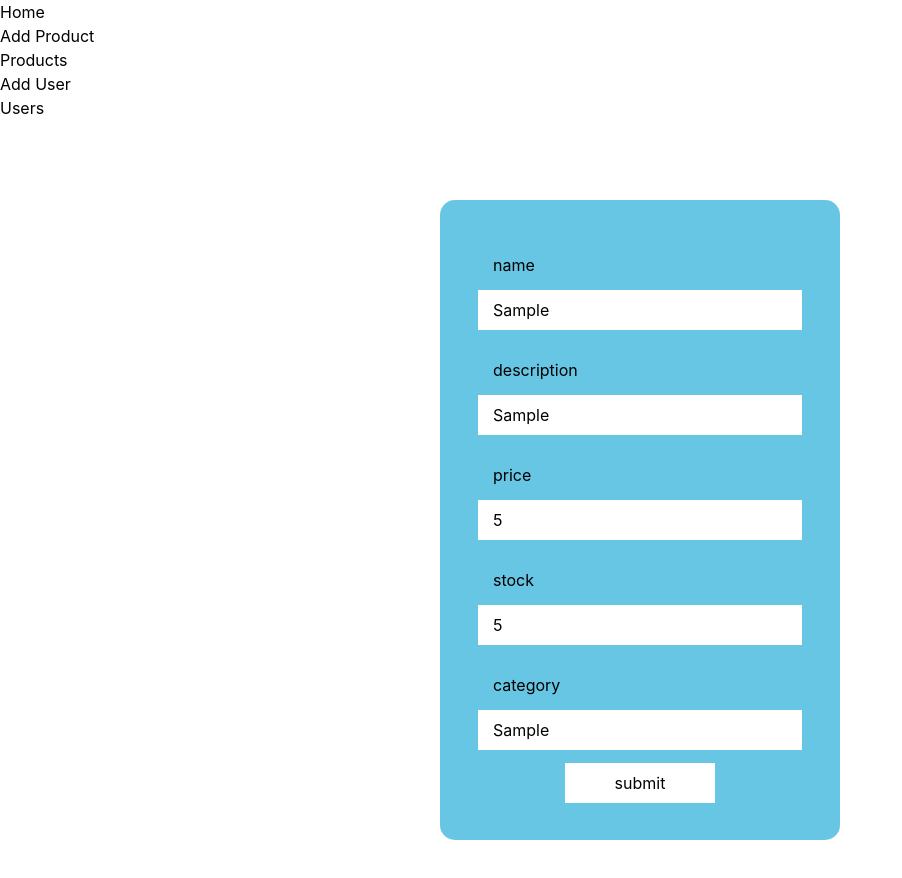
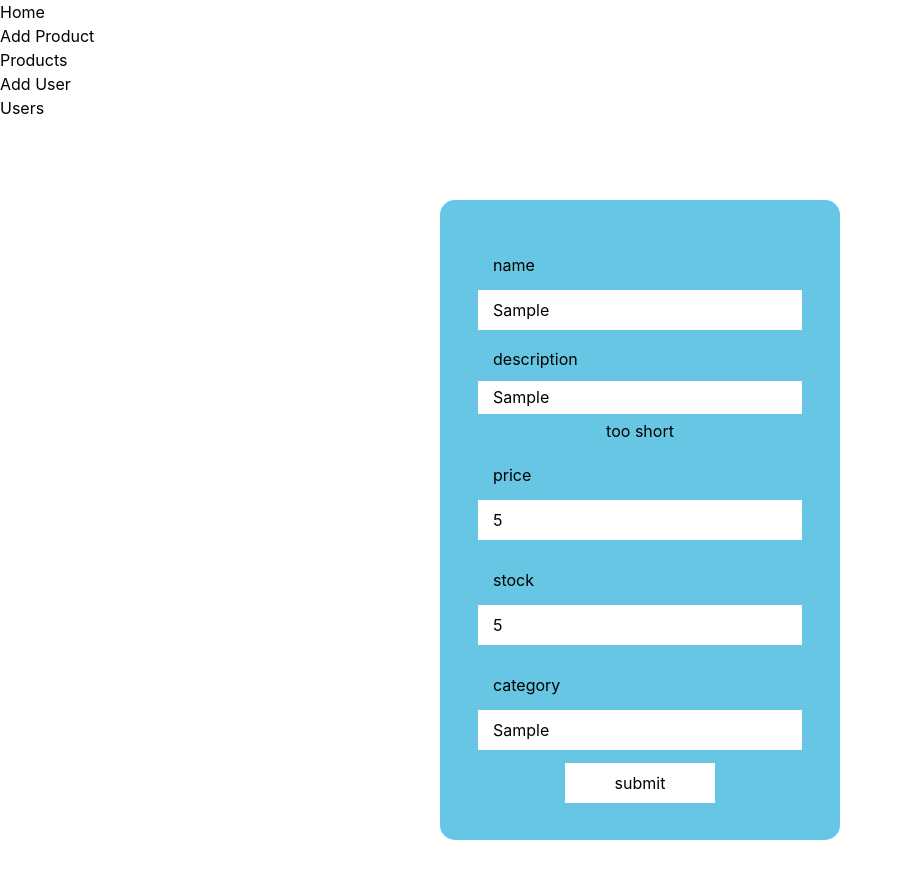
Before and after one commit to Ameer2000Mzori/Mini-React-RTK, a React (Create React App) app: page /addproduct in a window 1280 px wide. Both pictures are taken after typing "Sample", "Sample", "5", "5", "Sample" into the empty fields and a click on the button "submit". Shown: the top 878 px of the page, without its empty margins (0-902 px from the left). Built offline with nearby package versions, Linux system fonts and the light colour scheme.

Commit message:
added shared component for error inputs

```diff
--- a/src/component/page/AddProduct.jsx
+++ b/src/component/page/AddProduct.jsx
@@ -10,7 +10,7 @@ import {
   StyledButton,
 } from './shared/StyledComponents.jsx'
 import { addProduct } from '../../countSlice.js'
-
+import ErrorComponent from './shared/ErrorComponent.jsx'
 import { useDispatch } from 'react-redux'
 
 const AddProduct = () => {
@@ -54,7 +54,7 @@ const AddProduct = () => {
               value={formik.values.productName}
             />
             {formik.touched.productName && formik.errors.productName ? (
-              <p>{formik.errors.productName}</p>
+              <ErrorComponent>{formik.errors.productName}</ErrorComponent>
             ) : null}
           </StyledInputsWrap>
 
@@ -70,6 +70,9 @@ const AddProduct = () => {
               onBlur={formik.handleBlur}
               value={formik.values.description}
             />
+            {formik.touched.description && formik.errors.description ? (
+              <ErrorComponent>{formik.errors.description}</ErrorComponent>
+            ) : null}
           </StyledInputsWrap>
 
           <StyledInputsWrap>
@@ -84,6 +87,9 @@ const AddProduct = () => {
               onBlur={formik.handleBlur}
               value={formik.values.price}
             />
+            {formik.touched.price && formik.errors.price ? (
+              <ErrorComponent>{formik.errors.price}</ErrorComponent>
+            ) : null}
           </StyledInputsWrap>
 
           <StyledInputsWrap>
@@ -98,6 +104,9 @@ const AddProduct = () => {
               onBlur={formik.handleBlur}
               value={formik.values.stock}
             />
+            {formik.touched.stock && formik.errors.stock ? (
+              <ErrorComponent>{formik.errors.stock}</ErrorComponent>
+            ) : null}
           </StyledInputsWrap>
 
           <StyledInputsWrap>
@@ -112,6 +121,9 @@ const AddProduct = () => {
               onBlur={formik.handleBlur}
               value={formik.values.category}
             />
+            {formik.touched.category && formik.errors.category ? (
+              <ErrorComponent>{formik.errors.category}</ErrorComponent>
+            ) : null}
           </StyledInputsWrap>
 
           <StyledButton type="onsubmit">submit</StyledButton>
--- a/src/component/page/shared/ErrorComponent.jsx
+++ b/src/component/page/shared/ErrorComponent.jsx
@@ -1,9 +1,9 @@
 import React from 'react'
 
-const ErrorComponent = (Children) => {
+const ErrorComponent = ({ children }) => {
   return (
     <>
-      <p>{Children}</p>
+      <p>{children}</p>
     </>
   )
 }
```
